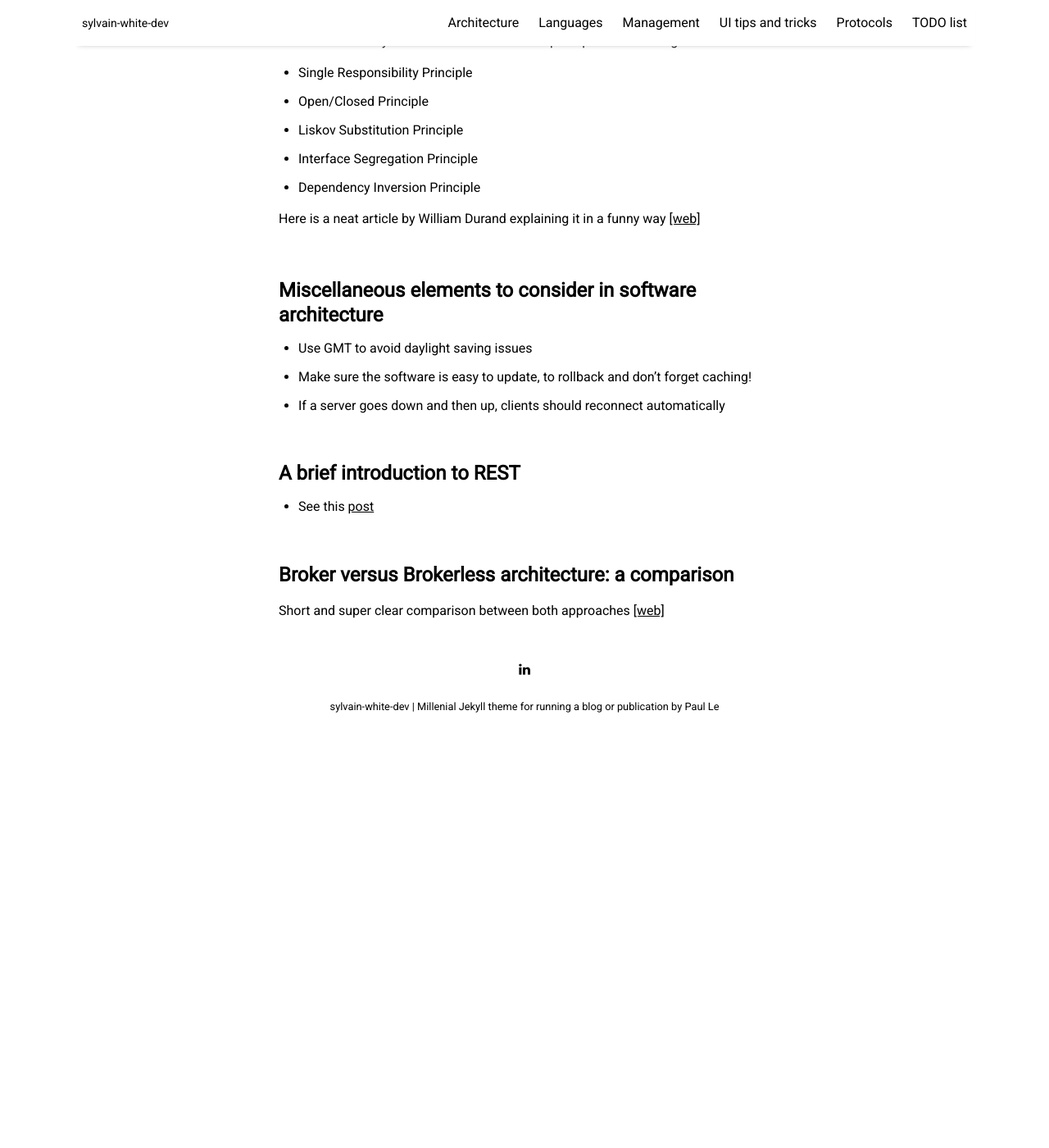
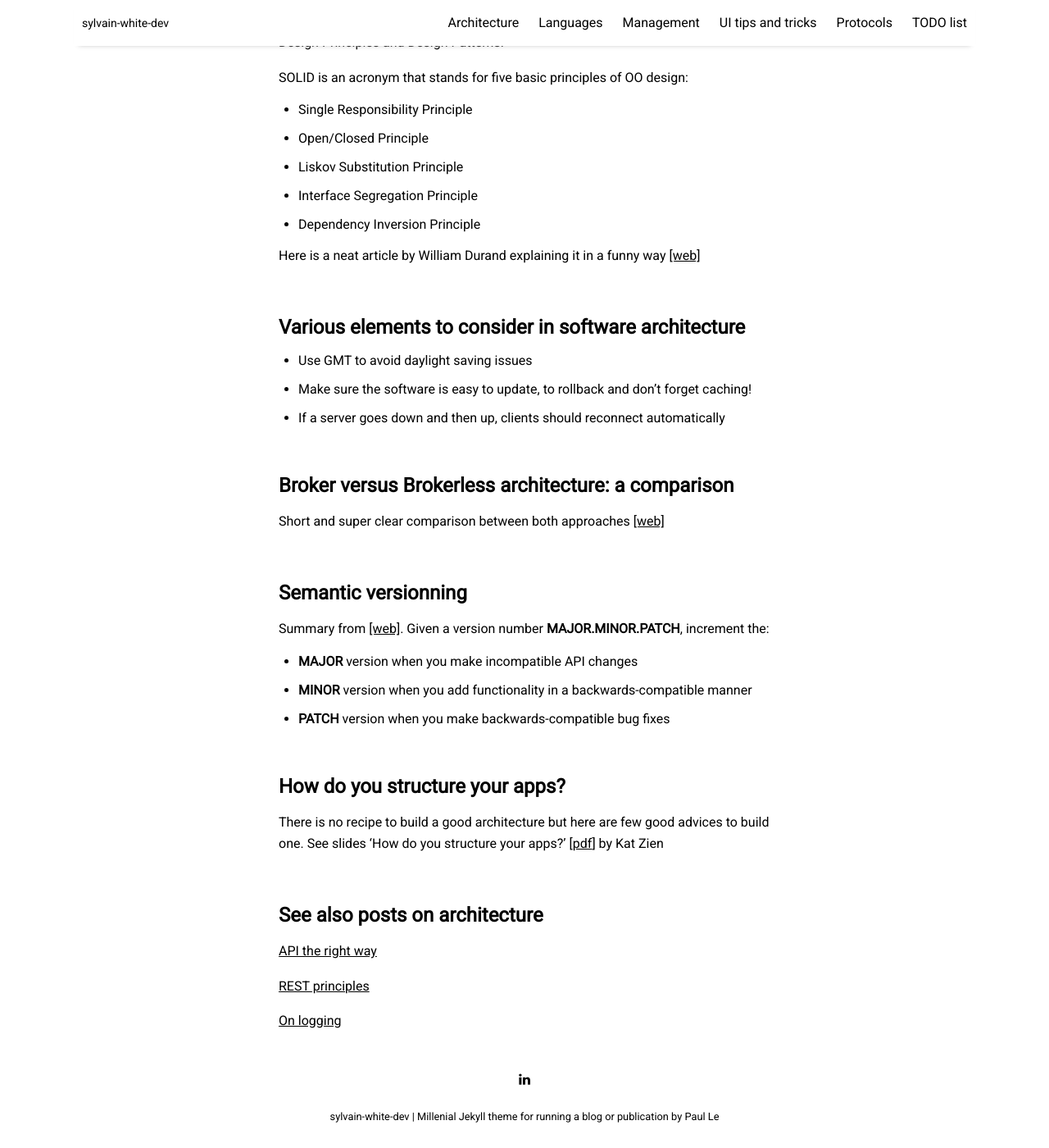
Before and after one commit to sylvainwhite/sylvain-white-dev, a Jekyll site: the page built from pages/architecture.md, in a window 1280 px wide and 1400 px high, scrolled down 3225 px. Shown: the whole window at 82% size. Built offline with Jekyll 4.4.1, drawn with Linux system fonts in a browser that asks for light colours; nearby versions of some CDN libraries; before the commit the page ends 4125 px from its top, so only the background shows below that; some of the changed text lies outside the part shown.

Commit message:
Update architecture page

```diff
--- a/pages/architecture.md
+++ b/pages/architecture.md
@@ -23,11 +23,13 @@
 
 ------------------------------------------------------
 
-### Why multithreading is evil and how to leverage multicore if you don’t do multithreading?
+### Why multithreading is evil for development?
 
 [The problem with threads](https://www2.eecs.berkeley.edu/Pubs/TechRpts/2006/EECS-2006-1.pdf){:target="_blank"}
 
 [The Painful State of the Art - in Multithreading magic](http://zeromq.org/blog:multithreading-magic){:target="_blank"}
+
+> A technical article from Microsoft titled "Solving 11 Likely Problems In Your Multithreaded Code" demonstrates how painful the state of the art is. [...] The article says, "correctly engineered concurrent code must live by an extra set of rules when compared to its sequential counterpart." This is putting it mildly. The developer enters a minefield of processor code reordering, data atomicity, and worse. Let's look at what those "extra rules" are. Note the rafts of new terminology the poor developer has to learn.
 
 ------------------------------------------------------
 
@@ -58,12 +60,6 @@
 
 * [Android Architecture by Thanos Karpouzis](https://android.jlelse.eu/android-architecture-2f12e1c7d4db){:target="_blank"}
 * [MVC, MVP and MVVM: The Ideas by Sergei Tachenov](http://www.tachenov.name/2016/09/30/208/){:target="_blank"}
-
-<br/>
-
-## Spread toolkit - Does good software live forever?
-
-The Spread toolkit provides a high performance messaging service that is resilient to faults across local and wide area networks [[web](http://www.spread.org/index.html){:target="_blank"}] [[performance](http://www.cnds.jhu.edu/pub/papers/cnds-2004-1.pdf){:target="_blank"}]
 
 <br/>
 
@@ -111,7 +107,7 @@
 
 <br/>
 
-## Miscellaneous elements to consider in software architecture
+## Various elements to consider in software architecture
 
 * Use GMT to avoid daylight saving issues
 * Make sure the software is easy to update, to rollback and don't forget caching!
@@ -119,12 +115,32 @@
 
 <br/>
 
-## A brief introduction to REST
+## Broker versus Brokerless architecture: a comparison
 
-* See this [post]({{ site.github.url }}/protocols/restPrinciples.html){:target="_blank"}
+Short and super clear comparison between both approaches [[web]](http://zeromq.org/whitepapers:brokerless){:target="_blank"}
 
 <br/>
 
-## Broker versus Brokerless architecture: a comparison
+## Semantic versionning
 
-Short and super clear comparison between both approaches [[web]](http://zeromq.org/whitepapers:brokerless){:target="_blank"}
+Summary from [[web]](https://semver.org/){:target="_blank"}.
+ Given a version number **MAJOR.MINOR.PATCH**, increment the:
+
+* **MAJOR** version when you make incompatible API changes
+* **MINOR** version when you add functionality in a backwards-compatible manner
+* **PATCH** version when you make backwards-compatible bug fixes
+
+<br/>
+
+## How do you structure your apps?
+
+There is no recipe to build a good architecture but here are few good
+advices to build one. See slides 'How do you structure your apps?' [[pdf]({{ site.github.url }}/resources/howDoYouStructureYourApps.pdf){:target="_blank"}] by Kat Zien
+
+<br/>
+
+## See also posts on architecture
+
+{% for post in site.tags["architecture"] %}
+  <a href="{{ site.github.url }}{{ post.url }}">{{ post.title }}</a>
+{% endfor %}
```
Also changed, not shown: 1 other file.
